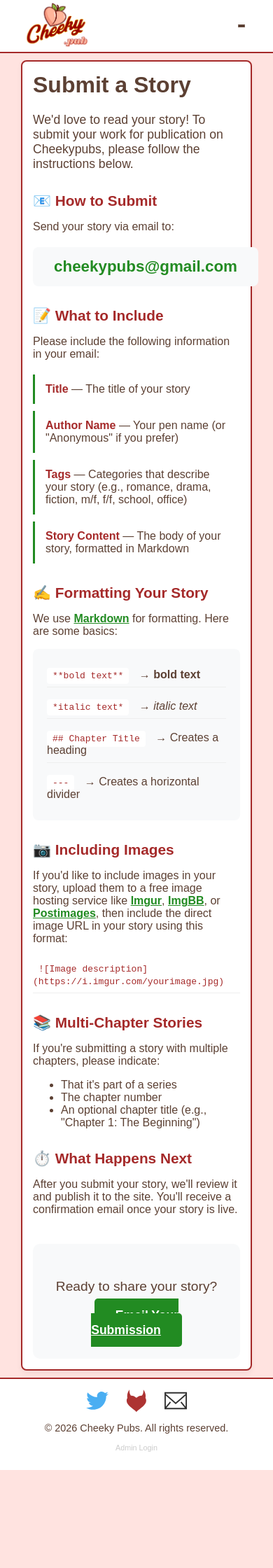
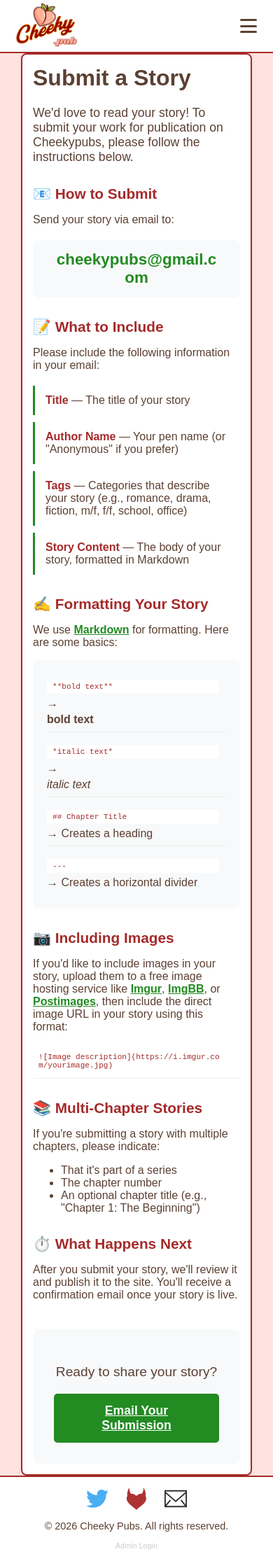
Before and after one commit to cheekypubs/cheekypubs.github.io, a Jekyll site: the page built from submit-info.html, in a window 390 px wide. Shown: the whole page at 70% size. Built offline with Jekyll 4.4.1, drawn with Linux system fonts in a browser that asks for light colours; before the commit the page ends 2100 px from its top, so only the background shows below that.

Commit message:
Fix mobile hamburger menu and unify margins
- Fix hamburger button sizing and visibility (was being clipped)
- Adjust translateY values for proper X animation
- Unify all container margins on mobile (10px)
- Fix Submit info page mobile layout
- Make email button full-width on mobile
- Fix code examples overflow on mobile
- Add box-sizing to prevent overflow issues

```diff
--- a/assets/css/style.css
+++ b/assets/css/style.css
@@ -16,11 +16,12 @@ body {
 /* Header Styles */
 .header {
     background-color: #FFF;
-    padding: 2px 30px;
+    padding: 2px 15px;
     display: flex;
     justify-content: space-between;
     align-items: center;
     border-bottom: 2px solid #A52A2A; /* Dark Crimson */
+    overflow: visible;
 }
 
 .logo a {
@@ -136,13 +137,16 @@ a {
     z-index: 1001;
     flex-direction: column;
     justify-content: space-between;
-    width: 30px;
-    height: 24px;
+    align-items: center;
+    width: 40px;
+    height: 40px;
+    box-sizing: border-box;
+    flex-shrink: 0;
 }
 
 .hamburger-line {
     display: block;
-    width: 100%;
+    width: 24px;
     height: 3px;
     background-color: #5C4033;
     border-radius: 2px;
@@ -150,7 +154,7 @@ a {
 }
 
 .hamburger-btn.active .hamburger-line:nth-child(1) {
-    transform: translateY(10px) rotate(45deg);
+    transform: translateY(8px) rotate(45deg);
 }
 
 .hamburger-btn.active .hamburger-line:nth-child(2) {
@@ -158,7 +162,7 @@ a {
 }
 
 .hamburger-btn.active .hamburger-line:nth-child(3) {
-    transform: translateY(-10px) rotate(-45deg);
+    transform: translateY(-8px) rotate(-45deg);
 }
 
 .hamburger-btn svg {
@@ -951,24 +955,74 @@ a {
     }
 
     .submission-form {
-        padding: 20px;
+        padding: 15px;
     }
 
-    /* Reduce padding on mobile for all containers */
-    .page-container {
+    /* Unified mobile margins for all containers */
+    .page-container,
+    .stories-page,
+    .main-content {
         padding: 0 10px;
+        box-sizing: border-box;
+        max-width: 100%;
     }
 
     .content-box {
         padding: 15px;
+        box-sizing: border-box;
+        max-width: 100%;
+        overflow-x: hidden;
     }
 
-    .stories-page {
-        padding: 0 10px;
+    .stories-sidebar {
+        margin: 0;
+        box-sizing: border-box;
     }
 
-    .main-content {
-        padding: 10px;
+    /* Submit info page mobile fixes */
+    .submit-info {
+        max-width: 100%;
+    }
+
+    .submit-info h2 {
+        font-size: 1.1em;
+    }
+
+    .email-highlight a {
+        font-size: 1em;
+        padding: 12px 20px;
+        word-break: break-all;
+    }
+
+    .format-examples {
+        padding: 15px;
+    }
+
+    .format-example {
+        display: flex;
+        flex-direction: column;
+        gap: 5px;
+    }
+
+    .format-example code {
+        font-size: 0.85em;
+        word-break: break-all;
+        margin-right: 0;
+    }
+
+    .submit-cta {
+        padding: 20px 15px;
+    }
+
+    .submit-cta .btn-primary {
+        display: block;
+        width: 100%;
+        text-align: center;
+        box-sizing: border-box;
+    }
+
+    .submit-checklist li {
+        padding: 10px 12px;
     }
 }
 
```
